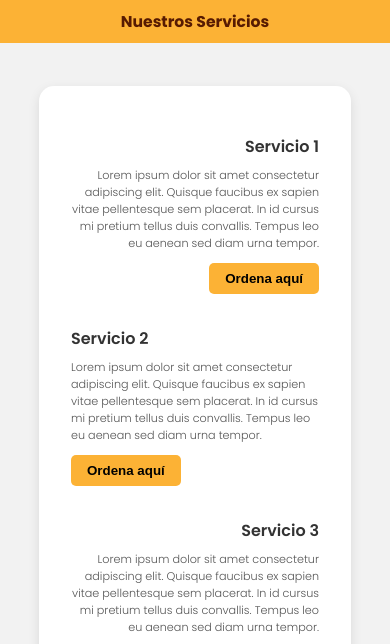
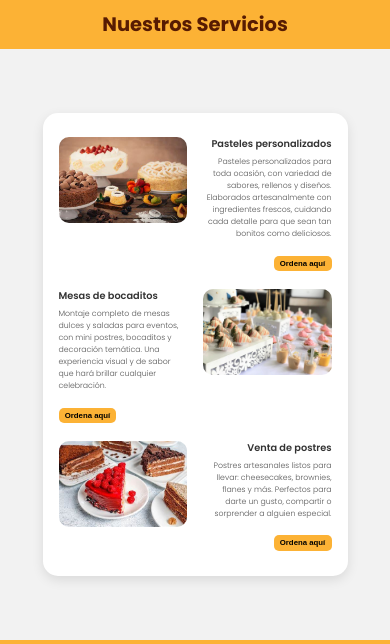
Before and after one commit to Spartan-876/Proyecto-Web, a plain HTML site: page HTML/Servicios.html in a window 390 px wide. Shown: the part 63-707 px from the top of the page. Drawn offline with Linux system fonts and the light colour scheme.

Commit message:
agregacion de imagenes, textos, correciones de responsive.

```diff
--- a/CSS/EstiloNosotros.css
+++ b/CSS/EstiloNosotros.css
@@ -48,44 +48,61 @@ section>p{
 
 .columna {
     flex: 1 1 45%;
+    height: 40vh;
+    overflow: hidden;
+    align-content: center;
 }
 
 .columna img {
-    width: 45%;
+    width: 100%;
+    border-radius: 5%;
     height: auto;
-    border-radius: 8px;
-    display: block;
+    display: flex;
     margin: 0 auto;
 }
 
 @media (max-width: 900px) {
-
-    .frase p, .frase b {
-        font-size: 6vw !important;
+    section {
+        margin: 2em 3em;
+        padding: 2em 1em;
     }
 
-    section {
-        margin: 2em 2em;
-    }
-
-    section {
-        font-size: 3vw;
+    section p{
+        font-size: 2vw;
     }
 
     .contenedor-flex {
-        flex-direction: column;
-        align-items: center;
+        flex-wrap: wrap;
+        gap: 1em;
     }
 
     .columna {
-        width: 100%;
-        text-align: center;
+        flex: 1 1 45%;
+        height: auto;
     }
 
     .columna img {
-        display: none;
+        width: 100%;
+        height: auto;
+        border-radius: 5%;
     }
 
+    .columna h1 {
+        font-size: 3vw;
+        text-align: left;
+    }
 
+    .columna p {
+        font-size: 2vw;
+        text-align: left;
+    }
 
+    .columna.texto.vision h1,
+    .columna.texto.vision p {
+        text-align: right;
+    }
+
+    .frase p, .frase b {
+        font-size: 5vw !important;
+    }
 }
--- a/CSS/EstiloServicio.css
+++ b/CSS/EstiloServicio.css
@@ -71,33 +71,40 @@ section {
 
 @media (max-width: 900px){
 
-    .frase p, .frase b {
-        font-size: 4vw !important;
+    section {
+        max-width: 70vw;
+        padding: 1.5em 1em;
     }
 
-    section {
-        margin: 5vh 10vw ;
+    .contenedor-flex {
+        flex-wrap: wrap;
+        gap: 1em;
     }
 
-    .imagen {
-        display: none;
+    .columna {
+        flex: 1 1 45%;
     }
 
-    .columna h1{
-        font-size: 100%;
+    .columna img {
+        width: 100%;
+        height: auto;
+        border-radius: 10px;
+    }
+
+    .columna h1 {
+        font-size: 2.5vw;
     }
 
     .columna p {
-        font-size: 70%;
+        font-size: 2vw;
     }
 
-    .contenedor-flex {
-        display: flex;
-        flex-direction: column;
-        width: 100%;
+    .boton {
+        font-size: 2vw;
+        padding: 0.4em 0.8em;
     }
 
-    .servicio1, .servicio2, .servicio3 {
-        width: 100%;
+    .frase p, .frase b {
+        font-size: 5vw !important;
     }
 }
--- a/HTML/Servicios.html
+++ b/HTML/Servicios.html
@@ -64,38 +64,38 @@
 
     <div class="contenedor-flex">
         <div class="columna imagen">
-            <img src="" alt="Servicio 1" />
+            <img src="/Material/otros/servicio.jpg" alt="Servicio 1" />
         </div>
         <div class="columna servicio1">
-            <h1>Servicio 1</h1>
+            <h1>Pasteles personalizados</h1>
             <p>
-                Lorem ipsum dolor sit amet consectetur adipiscing elit. Quisque faucibus ex sapien vitae pellentesque sem placerat.
-                In id cursus mi pretium tellus duis convallis. Tempus leo eu aenean sed diam urna tempor.
+                Pasteles personalizados para toda ocasión, con variedad de sabores, rellenos y diseños. Elaborados
+                artesanalmente con ingredientes frescos, cuidando cada detalle para que sean tan bonitos como deliciosos.
             </p>
             <button class="boton" onclick="location.href='Registro.html'">Ordena aquí</button>
         </div>
 
         <div class="columna servicio2">
-            <h1>Servicio 2</h1>
+            <h1>Mesas de bocaditos</h1>
             <p>
-                Lorem ipsum dolor sit amet consectetur adipiscing elit. Quisque faucibus ex sapien vitae pellentesque sem placerat.
-                In id cursus mi pretium tellus duis convallis. Tempus leo eu aenean sed diam urna tempor.
+                Montaje completo de mesas dulces y saladas para eventos, con mini postres, bocaditos y decoración temática.
+                Una experiencia visual y de sabor que hará brillar cualquier celebración.
             </p>
             <button class="boton" onclick="location.href='Registro.html'">Ordena aquí</button>
         </div>
         <div class="columna imagen">
-            <img src="" alt="Servicio 2" />
+            <img src="/Material/otros/servicio2.jpg" alt="Servicio 2" />
         </div>
 
         <div class="columna imagen">
-            <img src="" alt="Servicio 3" />
+            <img src="/Material/otros/servicio3.jpg" alt="Servicio 3" />
         </div>
 
         <div class="columna servicio3">
-            <h1>Servicio 3</h1>
+            <h1> Venta de postres</h1>
             <p>
-                Lorem ipsum dolor sit amet consectetur adipiscing elit. Quisque faucibus ex sapien vitae pellentesque sem placerat.
-                In id cursus mi pretium tellus duis convallis. Tempus leo eu aenean sed diam urna tempor.
+                Postres artesanales listos para llevar: cheesecakes, brownies, flanes y más. Perfectos para darte un
+                gusto, compartir o sorprender a alguien especial.
             </p>
             <button class="boton" onclick="location.href='Registro.html'">Ordena aquí</button>
         </div>
```
Also changed, not shown: CSS/EstiloCliente.css (+18 -22 lines), CSS/EstiloNuestraCarta.css (+45 -9 lines), HTML/Clientes.html (+6 -12 lines), HTML/Nosotros.html (+2 -2 lines), Material/clientessatisfechos/cliente1.jpeg (added), Material/clientessatisfechos/cliente2.jpg (added), Material/clientessatisfechos/cliente3.jpg (added), Material/clientessatisfechos/cliente4.jpeg (added), Material/clientessatisfechos/cliente5.jpg (added), Material/clientessatisfechos/cliente6.jpg (added), Material/otros/mision.jpg (added), Material/otros/servicio.jpg (added), Material/otros/servicio2.jpg (added), Material/otros/servicio3.jpg (added), 1 more files.
